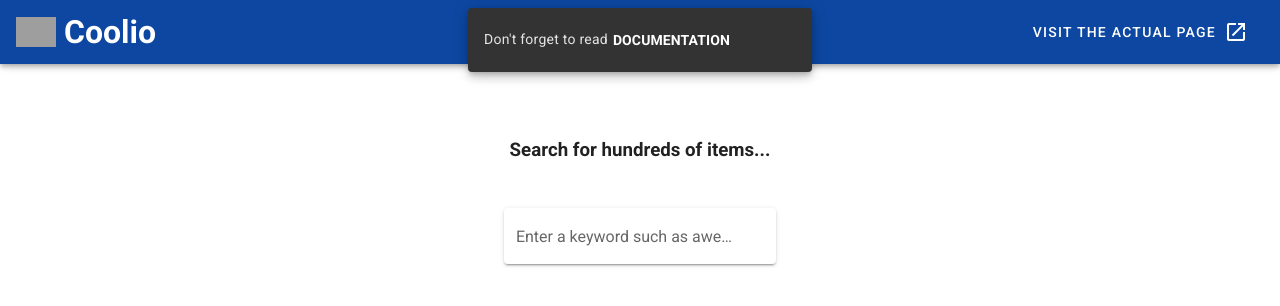
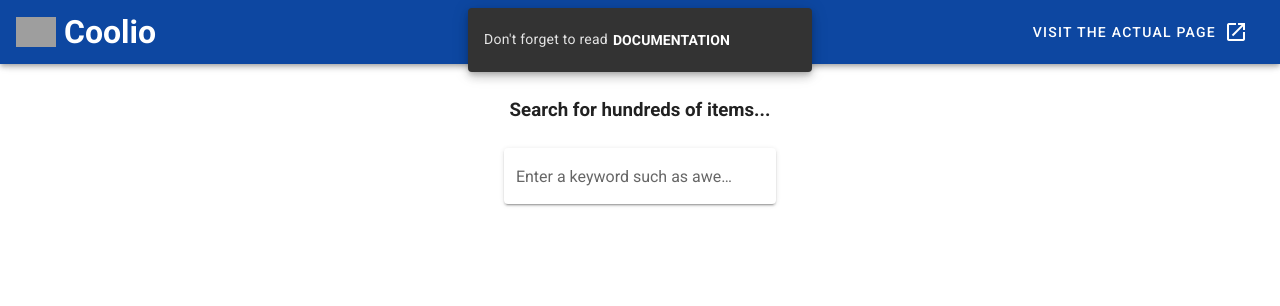
Before and after one commit to mehmeteyupoglu/coolio, a Vue app: page / in a window 1280 px wide. Shown: the top 306 px of the page. Built offline with nearby package versions, Linux system fonts and the light colour scheme; grey boxes are pictures that could not be loaded.

Commit message:
style: update home layout

```diff
--- a/src/components/atoms/search-input.vue
+++ b/src/components/atoms/search-input.vue
@@ -1,7 +1,7 @@
 <template>
   <div>
     <v-row justify="center">
-      <v-col cols="12" sm="6" md="3">
+      <v-col cols="12" sm="6" md="4" lg="3" xl="3">
         <v-text-field
           v-model="title"
           label="Enter a keyword such as awesome"
--- a/src/components/templates/home.vue
+++ b/src/components/templates/home.vue
@@ -2,13 +2,13 @@
   <v-container>
     <custom-snackbar :content="snackbarContent"></custom-snackbar>
 
-    <v-row class="text-center align-items-center mt-2">
-      <v-col class="mt-10 mb-4">
-        <h3 class="button font-weight-bold mb-1">
+    <v-row class="text-center align-items-center ">
+      <v-col class="mt-5">
+        <h3 class="button font-weight-bold">
           Search for hundreds of items...
         </h3>
       </v-col>
-      <v-col class="mb-2" cols="12">
+      <v-col cols="12">
         <search-input></search-input>
 
         <custom-spinner :loading="loading"></custom-spinner>
```
